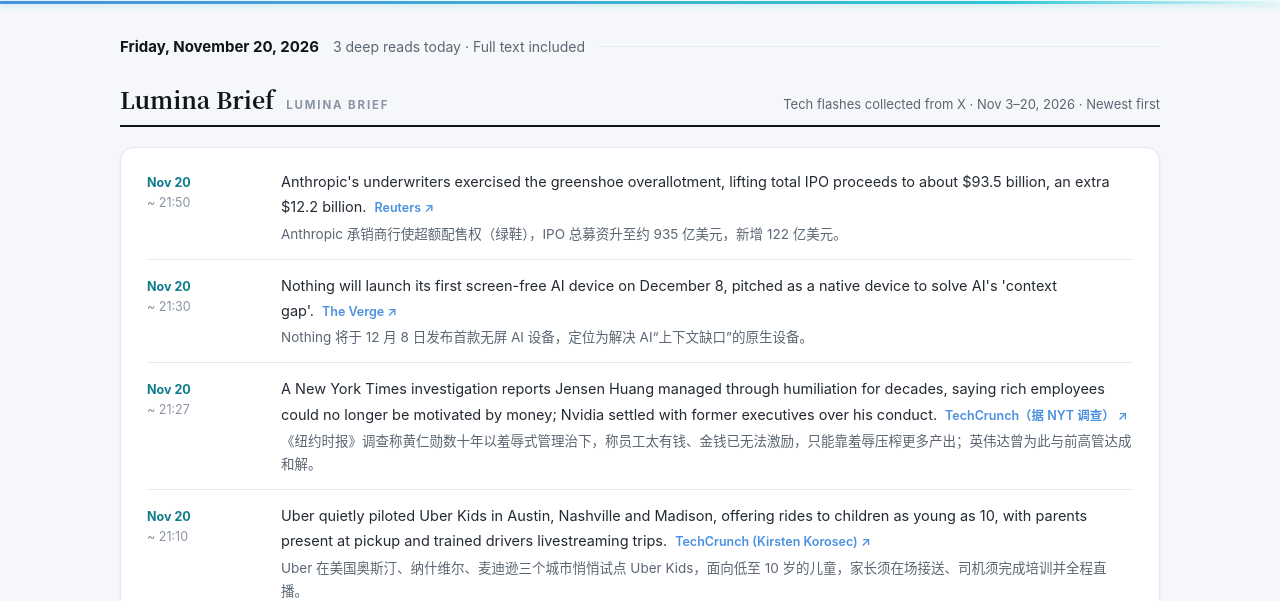
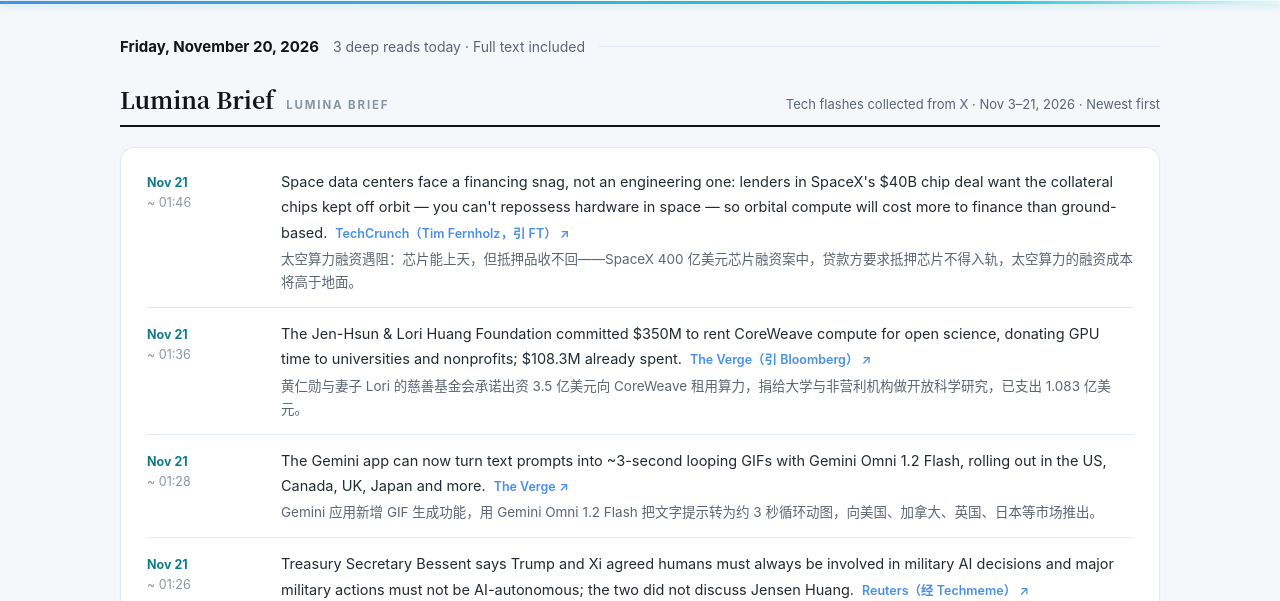
Before and after one commit to shuker1023/deep-take-tech, a plain HTML site: page index.html in a window 1280 px wide. Shown: the part 199-800 px from the top of the page. Drawn offline with Linux system fonts and the light colour scheme; no server answers.

Commit message:
Lumina update 2026-11-21 01:47

```diff
--- a/index.html
+++ b/index.html
@@ -391,7 +391,7 @@ nav.main{display:none}
 
 <!-- 光影速览：X 快讯 -->
 <section class="blk" id="lumina" style="margin-top:24px">
-<div class="sec-head"><h2 data-i18n="lum-h">光影速览</h2><span class="en">LUMINA BRIEF</span><span class="note" data-i18n="lum-note">X 科技快讯存档 · 2026-11-03 – 11-20 · 按时间倒序</span></div>
+<div class="sec-head"><h2 data-i18n="lum-h">光影速览</h2><span class="en">LUMINA BRIEF</span><span class="note" data-i18n="lum-note">X 科技快讯存档 · 2026-11-03 – 11-21 · 按时间倒序</span></div>
 <div class="lumina" id="luminaList"></div>
 <button type="button" class="lum-more" id="lumMore" style="display:none"></button>
 <p style="font-size:12px;color:var(--faint);margin:10px 2px 0" data-i18n="lum-foot">来源为 X 公开账号主页与 Techmeme 聚合页。</p>
@@ -2795,7 +2795,7 @@ var I18N = {
 "brand-sub":{zh:"于信息边缘，看见技术本影",en:"At the edge, lumina reveals the truth."},
 "nav-lumina":{zh:"光影速览",en:"Lumina Brief"},"nav-brief":{zh:"收盘简报",en:"Closing Brief"},"nav-today":{zh:"今日三篇",en:"Today's Three"},"nav-cols":{zh:"栏目",en:"Columns"},
 "dateline":{zh:"2026 年 11 月 20 日 · 星期五",en:"Friday, November 20, 2026"},"dateline-sub":{zh:"今日 3 篇深读 · 全文收录",en:"3 deep reads today · Full text included"},
-"lum-h":{zh:"光影速览",en:"Lumina Brief"},"lum-note":{zh:"X 科技快讯存档 · 2026-11-03 – 11-20 · 按时间倒序",en:"Tech flashes collected from X · Nov 3–20, 2026 · Newest first"},
+"lum-h":{zh:"光影速览",en:"Lumina Brief"},"lum-note":{zh:"X 科技快讯存档 · 2026-11-03 – 11-21 · 按时间倒序",en:"Tech flashes collected from X · Nov 3–21, 2026 · Newest first"},
 "lum-foot":{zh:"来源为 X 公开账号主页与 Techmeme 聚合页。",en:"Sourced from public X account pages and Techmeme roundups."},
 "brief-h":{zh:"全球市场收盘简报",en:"Global Market Closing Brief"},"brief-note":{zh:"2026-11-20 · 美股取 11 月 19 日（周四）收盘 · 亚太取 11 月 20 日收盘",en:"2026-11-20 · US at the Thu Nov 19 close · Asia-Pacific at the Nov 20 close"},
 "brief-t":{zh:"美股全线大跌、标普六连跌，道指跌破5万点；A股同步下挫，沪指险守3500点；恒指跌入技术性熊市，日韩单日跌近5%",en:"US stocks plunge as the S&P 500 slides for a sixth straight day and the Dow drops below 50,000; A-shares fall with the Shanghai Composite barely holding 3,500; the Hang Seng enters a bear market as Japan and Korea drop nearly 5%"},
@@ -3462,8 +3462,15 @@ var I18N = {
 "arch-more-h":{zh:"更早的文章 · 归档页",en:"Earlier reads · Archive pages"},
 "arch-more-note":{zh:"全文在归档页，点标题打开",en:"Full text on the archive pages — tap a title to open"}
 };
-/* 光影速览：X 快讯存档（最新一轮 2026-11-20 21:50，新增 7 条在最前、删除最旧 7 条；其后为此前各轮次存档，共 30 条） */
+/* 光影速览：X 快讯存档（最新一轮 2026-11-21 01:46，新增 7 条在最前、删除最旧 7 条；其后为此前各轮次存档，共 30 条） */
 var LUMINA = [
+{d:"11月21日",de:"Nov 21",t:"约 01:46",src:"TechCrunch（Tim Fernholz，引 FT）",zh:"太空算力融资遇阻：芯片能上天，但抵押品收不回——SpaceX 400 亿美元芯片融资案中，贷款方要求抵押芯片不得入轨，太空算力的融资成本将高于地面。",en:"Space data centers face a financing snag, not an engineering one: lenders in SpaceX's $40B chip deal want the collateral chips kept off orbit — you can't repossess hardware in space — so orbital compute will cost more to finance than ground-based.",url:"https://techcrunch.com/2026/11/20/chips-can-survive-the-space-environment-can-their-financing/"},
+{d:"11月21日",de:"Nov 21",t:"约 01:36",src:"The Verge（引 Bloomberg）",zh:"黄仁勋与妻子 Lori 的慈善基金会承诺出资 3.5 亿美元向 CoreWeave 租用算力，捐给大学与非营利机构做开放科学研究，已支出 1.083 亿美元。",en:"The Jen-Hsun & Lori Huang Foundation committed $350M to rent CoreWeave compute for open science, donating GPU time to universities and nonprofits; $108.3M already spent.",url:"https://www.theverge.com/"},
+{d:"11月21日",de:"Nov 21",t:"约 01:28",src:"The Verge",zh:"Gemini 应用新增 GIF 生成功能，用 Gemini Omni 1.2 Flash 把文字提示转为约 3 秒循环动图，向美国、加拿大、英国、日本等市场推出。",en:"The Gemini app can now turn text prompts into ~3-second looping GIFs with Gemini Omni 1.2 Flash, rolling out in the US, Canada, UK, Japan and more.",url:"https://www.theverge.com/"},
+{d:"11月21日",de:"Nov 21",t:"约 01:26",src:"Reuters（经 Techmeme）",zh:"美国财长贝森特称，特朗普与习近平在深圳会晤中同意：涉及 AI 的军事决策须始终有人类参与，重大军事行动不得由 AI 自主决定；两人未谈及黄仁勋。",en:"Treasury Secretary Bessent says Trump and Xi agreed humans must always be involved in military AI decisions and major military actions must not be AI-autonomous; the two did not discuss Jensen Huang.",url:"https://www.reuters.com/world/china/trump-xi-agreed-that-military-ai-decisions-should-involve-humans-bessent-says-2026-11-20/"},
+{d:"11月21日",de:"Nov 21",t:"约 00:51",src:"The Verge（引 Scientific American）",zh:"Anthropic 数学家 Levent Alpöge 声称与 Claude 合作证明了 167 年历史的黎曼猜想（及广义黎曼猜想），以 Lean 语言发布形式化证明，全文超 25 万页，尚未经独立验证。",en:"Anthropic mathematician Levent Alpöge claims he and Claude proved the 167-year-old Riemann Hypothesis (and the generalized version), posting a Lean formalization of 250,000+ pages — not yet independently verified.",url:"https://www.scientificamerican.com/article/anthropic-mathematician-claims-to-prove-riemann-hypothesis-most-famous-problem-in-all-of-math/"},
+{d:"11月21日",de:"Nov 21",t:"约 00:21",src:"Techmeme（Birmingham Business Journal）",zh:"为 AI 智能体提供短信与通话基础设施的 Linq 完成 9000 万美元 B 轮融资，a16z 领投，本·霍洛维茨加入董事会。",en:"Linq, which gives AI agents SMS and calling infrastructure, raised a $90M Series B led by a16z; Ben Horowitz joins the board.",url:"https://techmeme.com/"},
+{d:"11月20日",de:"Nov 20",t:"约 23:51",src:"TechCrunch（Zack Whittaker）",zh:"为警方、检方和科技巨头服务的旧金山转录公司 Tigerfish 因 S3 存储桶配置失误，在网上泄露客户数据，包括警方访谈笔录、执法记录仪画面和原始音视频，现已封堵。",en:"San Francisco transcription firm Tigerfish, serving police, prosecutors and tech giants, exposed client data online via a misconfigured S3 bucket — police interview transcripts, body-cam footage and raw audio/video — now secured.",url:"https://techcrunch.com/2026/11/20/a-transcription-firm-used-by-police-prosecutors-and-tech-giants-exposed-customer-data-online/"},
 {d:"11月20日",de:"Nov 20",t:"约 21:50",src:"Reuters",zh:"Anthropic 承销商行使超额配售权（绿鞋），IPO 总募资升至约 935 亿美元，新增 122 亿美元。",en:"Anthropic's underwriters exercised the greenshoe overallotment, lifting total IPO proceeds to about $93.5 billion, an extra $12.2 billion.",url:"https://www.reuters.com/business/finance/anthropic-ipo-haul-rises-935-billion-after-underwriters-exercise-greenshoe-2026-11-20/"},
 {d:"11月20日",de:"Nov 20",t:"约 21:30",src:"The Verge",zh:"Nothing 将于 12 月 8 日发布首款无屏 AI 设备，定位为解决 AI“上下文缺口”的原生设备。",en:"Nothing will launch its first screen-free AI device on December 8, pitched as a native device to solve AI's 'context gap'.",url:"https://www.theverge.com/tech/1038405/nothing-screen-free-ai-device-announce-december-8"},
 {d:"11月20日",de:"Nov 20",t:"约 21:27",src:"TechCrunch（据 NYT 调查）",zh:"《纽约时报》调查称黄仁勋数十年以羞辱式管理治下，称员工太有钱、金钱已无法激励，只能靠羞辱压榨更多产出；英伟达曾为此与前高管达成和解。",en:"A New York Times investigation reports Jensen Huang managed through humiliation for decades, saying rich employees could no longer be motivated by money; Nvidia settled with former executives over his conduct.",url:"https://techcrunch.com/2026/11/20/behind-jensen-huangs-exit-questions-about-a-management-style-reportedly-built-on-fear/"},
@@ -3487,13 +3494,6 @@ var LUMINA = [
 {d:"11月20日",de:"Nov 20",t:"07:52",src:"The Verge",zh:"育碧新设的 AI 子公司名为\"Motherbrain\"，正在开发名为 Teammates 的体验。",en:"Ubisoft's new AI subsidiary is named \"Motherbrain\" and is building an experience called Teammates.",url:"https://www.theverge.com/"},
 {d:"11月20日",de:"Nov 20",t:"07:52",src:"The Verge",zh:"加州总检察长已向英伟达发出调查传票。",en:"California's attorney general has issued an investigative subpoena to Nvidia.",url:"https://www.theverge.com/"},
 {d:"11月20日",de:"Nov 20",t:"07:52",src:"TechCrunch",zh:"马斯克称 SpaceX 已有计划消除手机信号盲区。",en:"Musk says SpaceX already has a plan to eliminate mobile dead zones.",url:"https://techcrunch.com/"},
-{d:"11月20日",de:"Nov 20",t:"约 05:25",src:"CNBC",zh:"Intuit 同意以 36.8 亿美元现金加股票将 Mailchimp 出售给 Bending Spoons，远低于 2021 年 120 亿美元的收购价。",en:"Intuit agreed to sell Mailchimp to Bending Spoons for $3.68B in cash and stock, far below the $12B it paid in 2021.",url:"https://www.cnbc.com/2026/11/19/intuit-mailchimp-sale-bending-spoons.html"},
-{d:"11月20日",de:"Nov 20",t:"约 05:01",src:"Cybersecurity Dive",zh:"特朗普提名的 CISA 局长人选 Michael LoSapio 在参议院听证会上回避机构优先事项提问，并否认 1 月 6 日事件是一次袭击。",en:"Trump's CISA director nominee Michael LoSapio dodged questions about agency priorities at his Senate confirmation hearing and denied January 6 was an attack.",url:"https://www.cybersecuritydive.com/news/cisa-nominee-michael-losapio-confirmation-hearing/875197/"},
-{d:"11月20日",de:"Nov 20",t:"约 05:00",src:"The Verge",zh:"安卓新的侧载要求将于 2027 年 1 月起在全球生效，第三方开发者须先完成验证并有一天等待期。",en:"Android's new sideloading rules take effect globally from January 2027, requiring third-party developers to complete verification plus a one-day waiting period.",url:"https://www.theverge.com/"},
-{d:"11月20日",de:"Nov 20",t:"约 04:18",src:"Reuters",zh:"美国众议院外委会披露，特朗普政府在 2025 年 12 月至 2026 年 5 月批准向中国公司出口近 90 万枚英伟达与 AMD 先进 AI 芯片，其中腾讯 15 万枚、阿里 7.5 万枚、百度 4.3 万枚、比亚迪 4000 枚；企业共申请 340 万枚。",en:"A House committee disclosed the Trump administration approved nearly 900,000 advanced Nvidia and AMD AI chips for Chinese firms from Dec 2025 to May 2026 — 150,000 for Tencent, 75,000 for Alibaba, 43,000 for Baidu, 4,000 for BYD — out of 3.4 million requested.",url:"https://www.reuters.com/world/license-information-ai-chips-sent-china-released-by-us-house-committee-2026-11-19/"},
-{d:"11月20日",de:"Nov 20",t:"约 03:50",src:"The Information",zh:"消息人士称 Meta 计划为即将推出的 Muse Charm 设备定价 300 美元，并附赠最长 12 个月的 Verizon 免费 5G 套餐。",en:"Sources say Meta plans to price its upcoming Muse Charm device at $300 and bundle a free Verizon 5G plan for up to 12 months.",url:"https://www.theinformation.com/articles/meta-bets-300-muse-charm-boost-ai-hardware-business"},
-{d:"11月20日",de:"Nov 20",t:"约 03:01",src:"Politico",zh:"24 名以上众议员跨党派组建“AI 安全与创新党团”，寻求在管控 AI 风险与保持美国 AI 领先之间取得平衡。",en:"More than two dozen House lawmakers formed a bipartisan AI Safety and Innovation Caucus, seeking to balance AI risk controls with US leadership in AI.",url:"https://www.politico.com/live-updates/2026/11/19/congress/new-bipartisan-ai-caucus-forms-with-two-dozen-house-members-01174829"},
-{d:"11月20日",de:"Nov 20",t:"约 02:50",src:"TechCrunch",zh:"谷歌为 macOS 版 Gemini 增加“电脑使用”功能，可在后台跨应用、文件和网页操作，面向美国 AI Plus、Pro 和 Ultra 用户。",en:"Google added computer use to Gemini for macOS, letting it work across apps, files and the web in the background, for US AI Plus, Pro and Ultra users.",url:"https://techcrunch.com/2026/11/19/google-gives-gemini-the-ability-to-use-your-mac-for-you/"}
 ];
 function esc(s){ return s.replace(/&/g,"&amp;").replace(/</g,"&lt;"); }
 var LUM_LIMIT = 6, LUM_EXPANDED = false;
```
